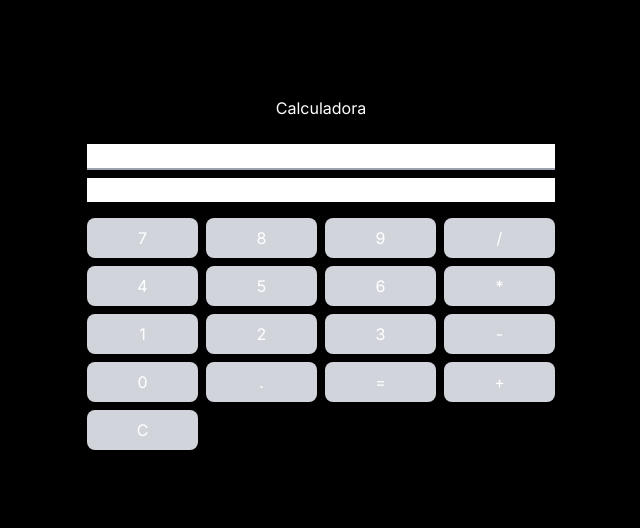
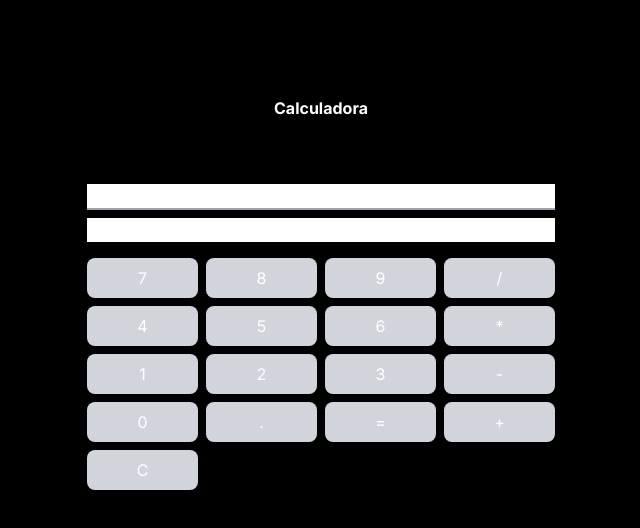
Before and after one commit to brunopilotoa/calculadora, a Next.js app: page / in a window 1280 px wide. Shown: the top 528 px of the page, without its empty margins (319-959 px from the left). Built offline with nearby package versions, Linux system fonts and the light colour scheme.

Commit message:
completamente funcional

```diff
--- a/app/page.tsx
+++ b/app/page.tsx
@@ -1,6 +1,5 @@
 'use client'
 
-import Image from "next/image";
 import { useState } from "react";
 
 export default function Home() {
@@ -15,7 +14,7 @@ export default function Home() {
         try{
             const evalResult = eval(expression).toString();
             setResult(evalResult)
-            setExpression(evalResult)
+            // setExpression(evalResult)
         } catch (error){
           setResult('Error');
         }
@@ -25,7 +24,7 @@ export default function Home() {
       }else{
         setExpression((prevExpression) => prevExpression + value);
     }
-  }
+  };
 
 
   const buttons = [
@@ -39,7 +38,7 @@ export default function Home() {
 
   return (
     <main className="flex min-h-screen flex-col items-center p-24">
-      <h1>Calculadora</h1>
+      <h1 className="text 4x1 font-bold mb-10">Calculadora</h1>
       <div className="p-6 rounded-lg shadow-lg">
       <input
         type="text"
@@ -47,14 +46,16 @@ export default function Home() {
         value={expression}
         readOnly
       />
+
       <input
       type="text"
       className=" number1 w-full text-4x1  font-bold mb-4 focus:outline-none"
       value={result}
       readOnly
       />
+
       <div className="grid grid-cols-4 gap-2">
-      {buttons.map((btn)=>
+      {buttons.map((btn)=>(
         <button
           key={btn}
           onClick={()=>
@@ -63,10 +64,9 @@ export default function Home() {
         >
         {btn}
         </button>
-        )}
+        ))}
       </div>
-
-      </div>
-    </main>
-    )
+    </div>
+  </main>
+ )
 }
```
